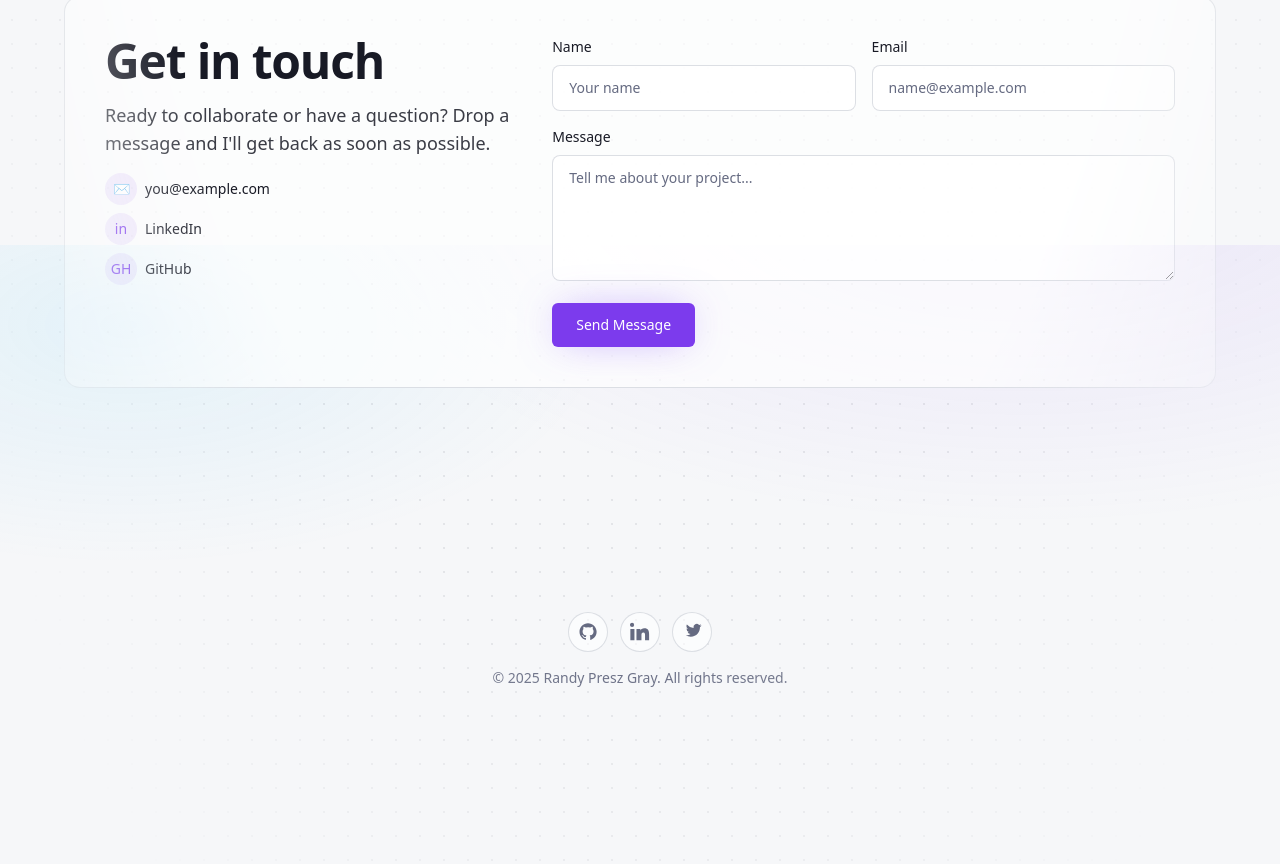
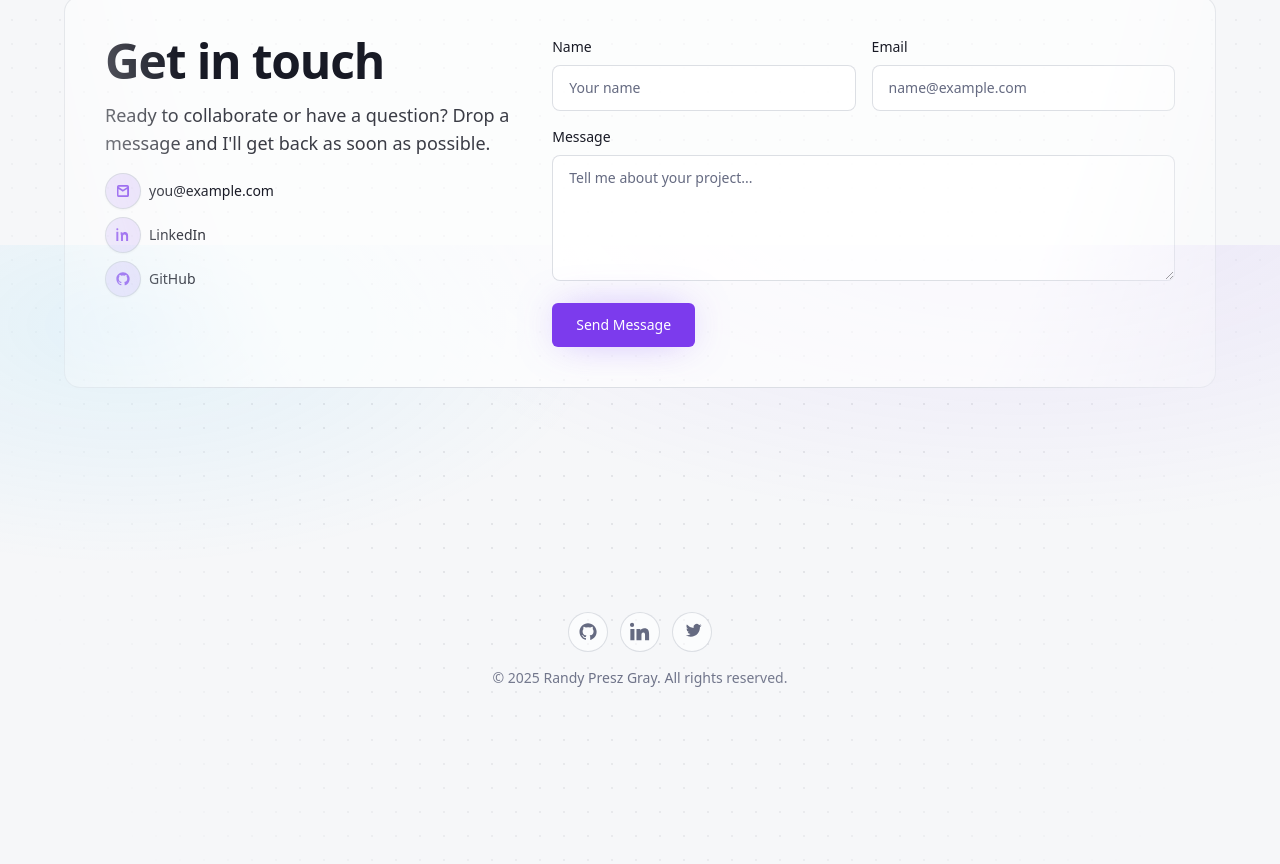
Before and after one commit to PreszAI/my-portfolio, a Next.js app: page / in a window 1280 px wide. Shown: the part 2155-3019 px from the top of the page. Built offline with nearby package versions, Linux system fonts and the light colour scheme.

Commit message:
Upate icons

```diff
--- a/components/Contact.tsx
+++ b/components/Contact.tsx
@@ -82,15 +82,45 @@ export default function Contact() {
               </p>
               <div className="space-y-2 text-sm text-foreground">
                 <p className="flex items-center gap-2">
-                  <span className="inline-flex h-8 w-8 items-center justify-center rounded-full bg-primary/10 text-primary dark:bg-primary/20">✉</span>
+                  <span className="inline-flex h-9 w-9 items-center justify-center rounded-full border border-border/80 bg-primary/15 text-primary shadow-sm dark:border-white/40 dark:bg-white/15 dark:text-white">
+                    <svg
+                      aria-hidden
+                      focusable="false"
+                      viewBox="0 0 24 24"
+                      className="h-4 w-4"
+                      fill="currentColor"
+                    >
+                      <path d="M3 5.75A2.75 2.75 0 0 1 5.75 3h12.5A2.75 2.75 0 0 1 21 5.75v12.5A2.75 2.75 0 0 1 18.25 21H5.75A2.75 2.75 0 0 1 3 18.25V5.75Zm2.75-.25a.25.25 0 0 0-.25.25v.272l6.5 4.062 6.5-4.062V5.75a.25.25 0 0 0-.25-.25H5.75Zm12.5 3.613-6.095 3.806a.75.75 0 0 1-.81 0L5.25 9.113v9.137c0 .138.112.25.25.25h12.5a.25.25 0 0 0 .25-.25V9.113Z" />
+                    </svg>
+                  </span>
                   <a href="mailto:you@example.com" className="text-foreground transition hover:text-accent">you@example.com</a>
                 </p>
                 <p className="flex items-center gap-2">
-                  <span className="inline-flex h-8 w-8 items-center justify-center rounded-full bg-primary/10 text-primary dark:bg-primary/20">in</span>
+                  <span className="inline-flex h-9 w-9 items-center justify-center rounded-full border border-border/80 bg-primary/15 text-primary shadow-sm dark:border-white/40 dark:bg-white/15 dark:text-white">
+                    <svg
+                      aria-hidden
+                      focusable="false"
+                      viewBox="0 0 24 24"
+                      className="h-4 w-4"
+                      fill="currentColor"
+                    >
+                      <path d="M4.983 3.5c0 .828-.65 1.5-1.483 1.5C2.65 5 2 4.328 2 3.5 2 2.672 2.65 2 3.5 2c.833 0 1.483.672 1.483 1.5ZM2 21V7h3v14H2Zm6.497-9.356c0-1.506-.05-2.744-.1-3.865h2.641l.14 1.69h.05c.55-1.009 1.9-1.953 3.91-1.953 2.591 0 4.54 1.723 4.54 5.43V21h-3v-6.918c0-1.758-.65-2.958-2.27-2.958-1.237 0-1.973.86-2.295 1.69-.12.296-.17.71-.17 1.127V21h-3V11.644Z" />
+                    </svg>
+                  </span>
                   <a href="https://www.linkedin.com" target="_blank" rel="noreferrer" className="text-foreground transition hover:text-accent">LinkedIn</a>
                 </p>
                 <p className="flex items-center gap-2">
-                  <span className="inline-flex h-8 w-8 items-center justify-center rounded-full bg-primary/10 text-primary dark:bg-primary/20">GH</span>
+                  <span className="inline-flex h-9 w-9 items-center justify-center rounded-full border border-border/80 bg-primary/15 text-primary shadow-sm dark:border-white/40 dark:bg-white/15 dark:text-white">
+                    <svg
+                      aria-hidden
+                      focusable="false"
+                      viewBox="0 0 24 24"
+                      className="h-4 w-4"
+                      fill="currentColor"
+                    >
+                      <path fillRule="evenodd" d="M12 2C6.475 2 2 6.483 2 12.017c0 4.425 2.865 8.178 6.839 9.504.5.092.682-.217.682-.482 0-.237-.009-.866-.014-1.701-2.782.604-3.369-1.342-3.369-1.342-.454-1.154-1.11-1.462-1.11-1.462-.908-.62.069-.606.069-.606 1.004.07 1.532 1.032 1.532 1.032.892 1.53 2.341 1.087 2.91.832.092-.647.35-1.087.636-1.337-2.221-.253-4.555-1.114-4.555-4.957 0-1.094.39-1.988 1.029-2.688-.103-.253-.446-1.272.098-2.65 0 0 .84-.27 2.75 1.026.797-.222 1.653-.333 2.505-.337.85.004 1.708.115 2.505.337 1.908-1.296 2.746-1.026 2.746-1.026.546 1.378.203 2.397.1 2.65.64.7 1.028 1.594 1.028 2.688 0 3.853-2.338 4.701-4.566 4.948.359.309.679.918.679 1.85 0 1.335-.012 2.414-.012 2.741 0 .268.18.58.688.481C19.14 20.192 22 16.44 22 12.017 22 6.483 17.523 2 12 2Z" clipRule="evenodd" />
+                    </svg>
+                  </span>
                   <a href="https://github.com" target="_blank" rel="noreferrer" className="text-foreground transition hover:text-accent">GitHub</a>
                 </p>
               </div>
```
